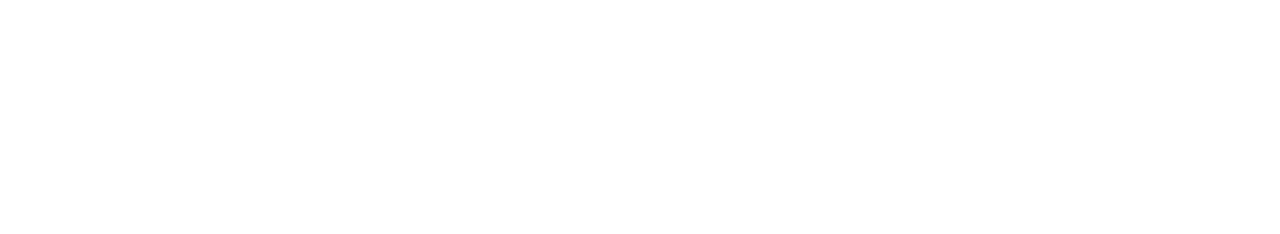
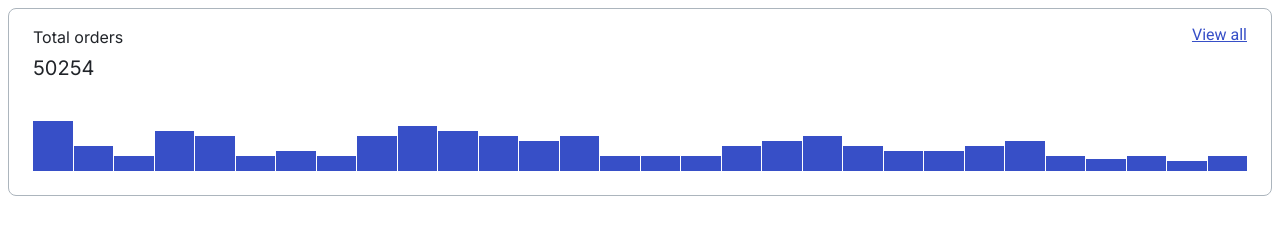
Before and after one commit to js-tasks-ru/htmlcss-20220616_alina-polovneva, a website: page 04-lection2/01-histogram/index.html in a window 1280 px wide. Drawn offline with Linux system fonts and the light colour scheme.

Commit message:
solution for histogram

```diff
--- a/04-lection2/01-histogram/histogram.css
+++ b/04-lection2/01-histogram/histogram.css
@@ -0,0 +1,50 @@
+.histogram {
+    box-sizing: border-box;
+    background: var(--white);
+    border: 1px solid var(--grey-3);
+    border-radius: 8px;
+    padding: 16px 24px 24px;
+}
+.histogram__head {
+    display: flex;
+}
+.histogram__head-item {
+    flex-basis: 50%;
+}
+.histogram__head-item:last-child {
+    text-align: right;
+}
+.histogram__title {
+    margin: 0px;
+    font-family: 'Inter';
+    font-style: normal;
+    font-weight: 400;
+    font-size: 16px;
+    line-height: 24px;
+    color: var(--black);
+}
+.histogram__amount {
+    margin-top: 6px;
+    margin-bottom: 0px;
+    font-family: 'Inter';
+    font-style: normal;
+    font-weight: 400;
+    font-size: 20px;
+    line-height: 26px;
+    color: var(--black);
+}
+.histogram__link {
+    color: var(--blue);
+}
+.histogram__chart {
+    margin-top: 40px;
+    display: flex;
+    justify-content: space-between;
+    align-items: flex-end;
+    height: 50px;
+    gap: 1px;
+}
+.histogram__chart-item {
+    background-color: var(--blue);
+    flex: 1 1;
+}
--- a/04-lection2/01-histogram/index.html
+++ b/04-lection2/01-histogram/index.html
@@ -6,6 +6,50 @@
         <link rel="stylesheet" href="./histogram.css">
     </head>
     <body>
-
+        <div class="histogram">
+            <div class="histogram__head">
+                <div class="histogram__head-item">
+                    <h4 class="histogram__title">Total orders</h4>
+                    <p class="histogram__amount">50254</p>
+                </div>
+                <div class="histogram__head-item">
+                    <a href="#" class="histogram__link">
+                        View all
+                    </a>
+                </div>
+            </div>
+            <div class="histogram__chart">
+                <div class="histogram__chart-item" style="height: 50px;"></div>
+                <div class="histogram__chart-item" style="height: 50%;"></div>
+                <div class="histogram__chart-item" style="height: 30%;"></div>
+                <div class="histogram__chart-item" style="height: 80%;"></div>
+                <div class="histogram__chart-item" style="height: 70%;"></div>
+                <div class="histogram__chart-item" style="height: 30%;"></div>
+                <div class="histogram__chart-item" style="height: 40%;"></div>
+                <div class="histogram__chart-item" style="height: 30%;"></div>
+                <div class="histogram__chart-item" style="height: 70%;"></div>
+                <div class="histogram__chart-item" style="height: 90%;"></div>
+                <div class="histogram__chart-item" style="height: 80%;"></div>
+                <div class="histogram__chart-item" style="height: 70%;"></div>
+                <div class="histogram__chart-item" style="height: 60%;"></div>
+                <div class="histogram__chart-item" style="height: 70%;"></div>
+                <div class="histogram__chart-item" style="height: 30%;"></div>
+                <div class="histogram__chart-item" style="height: 30%;"></div>
+                <div class="histogram__chart-item" style="height: 30%;"></div>
+                <div class="histogram__chart-item" style="height: 50%;"></div>
+                <div class="histogram__chart-item" style="height: 60%;"></div>
+                <div class="histogram__chart-item" style="height: 70%;"></div>
+                <div class="histogram__chart-item" style="height: 50%;"></div>
+                <div class="histogram__chart-item" style="height: 40%;"></div>
+                <div class="histogram__chart-item" style="height: 40%;"></div>
+                <div class="histogram__chart-item" style="height: 50%;"></div>
+                <div class="histogram__chart-item" style="height: 60%;"></div>
+                <div class="histogram__chart-item" style="height: 30%;"></div>
+                <div class="histogram__chart-item" style="height: 25%;"></div>
+                <div class="histogram__chart-item" style="height: 30%;"></div>
+                <div class="histogram__chart-item" style="height: 20%;"></div>
+                <div class="histogram__chart-item" style="height: 30%;"></div>
+            </div>
+        </div>
     </body>
 </html>
--- /dev/null
+++ b/assets/css/normalize_css.css
@@ -0,0 +1,350 @@
+
+/*! normalize.css v8.0.1 | MIT License | github.com/necolas/normalize.css */
+
+/* Document
+   ========================================================================== */
+
+/**
+ * 1. Correct the line height in all browsers.
+ * 2. Prevent adjustments of font size after orientation changes in iOS.
+ */
+
+html {
+  line-height: 1.15; /* 1 */
+  -webkit-text-size-adjust: 100%; /* 2 */
+}
+
+/* Sections
+   ========================================================================== */
+
+/**
+ * Remove the margin in all browsers.
+ */
+
+body {
+  margin: 0;
+}
+
+/**
+ * Render the `main` element consistently in IE.
+ */
+
+main {
+  display: block;
+}
+
+/**
+ * Correct the font size and margin on `h1` elements within `section` and
+ * `article` contexts in Chrome, Firefox, and Safari.
+ */
+
+h1 {
+  font-size: 2em;
+  margin: 0.67em 0;
+}
+
+/* Grouping content
+   ========================================================================== */
+
+/**
+ * 1. Add the correct box sizing in Firefox.
+ * 2. Show the overflow in Edge and IE.
+ */
+
+hr {
+  box-sizing: content-box; /* 1 */
+  height: 0; /* 1 */
+  overflow: visible; /* 2 */
+}
+
+/**
+ * 1. Correct the inheritance and scaling of font size in all browsers.
+ * 2. Correct the odd `em` font sizing in all browsers.
+ */
+
+pre {
+  font-family: monospace, monospace; /* 1 */
+  font-size: 1em; /* 2 */
+}
+
+/* Text-level semantics
+   ========================================================================== */
+
+/**
+ * Remove the gray background on active links in IE 10.
+ */
+
+a {
+  background-color: transparent;
+}
+
+/**
+ * 1. Remove the bottom border in Chrome 57-
+ * 2. Add the correct text decoration in Chrome, Edge, IE, Opera, and Safari.
+ */
+
+abbr[title] {
+  border-bottom: none; /* 1 */
+  text-decoration: underline; /* 2 */
+  text-decoration: underline dotted; /* 2 */
+}
+
+/**
+ * Add the correct font weight in Chrome, Edge, and Safari.
+ */
+
+b,
+strong {
+  font-weight: bolder;
+}
+
+/**
+ * 1. Correct the inheritance and scaling of font size in all browsers.
+ * 2. Correct the odd `em` font sizing in all browsers.
+ */
+
+code,
+kbd,
+samp {
+  font-family: monospace, monospace; /* 1 */
+  font-size: 1em; /* 2 */
+}
+
+/**
+ * Add the correct font size in all browsers.
+ */
+
+small {
+  font-size: 80%;
+}
+
+/**
+ * Prevent `sub` and `sup` elements from affecting the line height in
+ * all browsers.
+ */
+
+sub,
+sup {
+  font-size: 75%;
+  line-height: 0;
+  position: relative;
+  vertical-align: baseline;
+}
+
+sub {
+  bottom: -0.25em;
+}
+
+sup {
+  top: -0.5em;
+}
+
+/* Embedded content
+   ========================================================================== */
+
+/**
+ * Remove the border on images inside links in IE 10.
+ */
+
+img {
+  border-style: none;
+}
+
+/* Forms
+   ========================================================================== */
+
+/**
+ * 1. Change the font styles in all browsers.
+ * 2. Remove the margin in Firefox and Safari.
+ */
+
+button,
+input,
+optgroup,
+select,
+textarea {
+  font-family: inherit; /* 1 */
+  font-size: 100%; /* 1 */
+  line-height: 1.15; /* 1 */
+  margin: 0; /* 2 */
+}
+
+/**
+ * Show the overflow in IE.
+ * 1. Show the overflow in Edge.
+ */
+
+button,
+input { /* 1 */
+  overflow: visible;
+}
+
+/**
+ * Remove the inheritance of text transform in Edge, Firefox, and IE.
+ * 1. Remove the inheritance of text transform in Firefox.
+ */
+
+button,
+select { /* 1 */
+  text-transform: none;
+}
+
+/**
+ * Correct the inability to style clickable types in iOS and Safari.
+ */
+
+button,
+[type="button"],
+[type="reset"],
+[type="submit"] {
+  -webkit-appearance: button;
+}
+
+/**
+ * Remove the inner border and padding in Firefox.
+ */
+
+button::-moz-focus-inner,
+[type="button"]::-moz-focus-inner,
+[type="reset"]::-moz-focus-inner,
+[type="submit"]::-moz-focus-inner {
+  border-style: none;
+  padding: 0;
+}
+
+/**
+ * Restore the focus styles unset by the previous rule.
+ */
+
+button:-moz-focusring,
+[type="button"]:-moz-focusring,
+[type="reset"]:-moz-focusring,
+[type="submit"]:-moz-focusring {
+  outline: 1px dotted ButtonText;
+}
+
+/**
+ * Correct the padding in Firefox.
+ */
+
+fieldset {
+  padding: 0.35em 0.75em 0.625em;
+}
+
+/**
+ * 1. Correct the text wrapping in Edge and IE.
+ * 2. Correct the color inheritance from `fieldset` elements in IE.
+ * 3. Remove the padding so developers are not caught out when they zero out
+ *    `fieldset` elements in all browsers.
+ */
+
+legend {
+  box-sizing: border-box; /* 1 */
+  color: inherit; /* 2 */
+  display: table; /* 1 */
+  max-width: 100%; /* 1 */
+  padding: 0; /* 3 */
+  white-space: normal; /* 1 */
+}
+
+/**
+ * Add the correct vertical alignment in Chrome, Firefox, and Opera.
+ */
+
+progress {
+  vertical-align: baseline;
+}
+
+/**
+ * Remove the default vertical scrollbar in IE 10+.
+ */
+
+textarea {
+  overflow: auto;
+}
+
+/**
+ * 1. Add the correct box sizing in IE 10.
+ * 2. Remove the padding in IE 10.
+ */
+
+[type="checkbox"],
+[type="radio"] {
+  box-sizing: border-box; /* 1 */
+  padding: 0; /* 2 */
+}
+
+/**
+ * Correct the cursor style of increment and decrement buttons in Chrome.
+ */
+
+[type="number"]::-webkit-inner-spin-button,
+[type="number"]::-webkit-outer-spin-button {
+  height: auto;
+}
+
+/**
+ * 1. Correct the odd appearance in Chrome and Safari.
+ * 2. Correct the outline style in Safari.
+ */
+
+[type="search"] {
+  -webkit-appearance: textfield; /* 1 */
+  outline-offset: -2px; /* 2 */
+}
+
+/**
+ * Remove the inner padding in Chrome and Safari on macOS.
+ */
+
+[type="search"]::-webkit-search-decoration {
+  -webkit-appearance: none;
+}
+
+/**
+ * 1. Correct the inability to style clickable types in iOS and Safari.
+ * 2. Change font properties to `inherit` in Safari.
+ */
+
+::-webkit-file-upload-button {
+  -webkit-appearance: button; /* 1 */
+  font: inherit; /* 2 */
+}
+
+/* Interactive
+   ========================================================================== */
+
+/*
+ * Add the correct display in Edge, IE 10+, and Firefox.
+ */
+
+details {
+  display: block;
+}
+
+/*
+ * Add the correct display in all browsers.
+ */
+
+summary {
+  display: list-item;
+}
+
+/* Misc
+   ========================================================================== */
+
+/**
+ * Add the correct display in IE 10+.
+ */
+
+template {
+  display: none;
+}
+
+/**
+ * Add the correct display in IE 10.
+ */
+
+[hidden] {
+  display: none;
+}
--- a/assets/fonts/fonts.css
+++ b/assets/fonts/fonts.css
@@ -1 +1,2 @@
 @import url('https://fonts.googleapis.com/css2?family=Roboto:ital,wght@0,100;0,300;0,400;0,500;0,700;0,900;1,100;1,300;1,400;1,500;1,700;1,900&display=swap');
+@import url('https://fonts.googleapis.com/css2?family=Inter:wght@400;500;700&display=swap');
```
